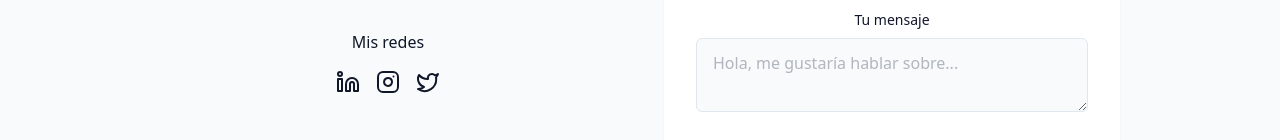
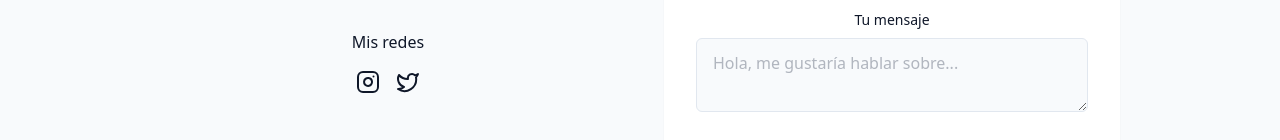
Before and after one commit to Err1ck/Portfolio, a React (Vite) app: page / in a window 1280 px wide. Shown: the part 3942-4082 px from the top of the page. Built offline with nearby package versions, Linux system fonts and the light colour scheme.

Commit message:
refactor: ContactSection

```diff
--- a/src/components/ContactSection.jsx
+++ b/src/components/ContactSection.jsx
@@ -96,13 +96,15 @@ export const ContactSection = () => {
             <div className="pt-8">
               <h4 className="font-medium mb-4 ">Mis redes</h4>
               <div className="flex space-x-4 justify-center">
-                <a href="#" target="_blank">
+                {/*
+                <a href="https://www.linkedin.com/in/erickcabezas/" target="_blank">
                   <Linkedin />
                 </a>
-                <a href="#" target="_blank">
+                */}
+                <a href="https://www.instagram.com/er1ck.cg/" target="_blank">
                   <Instagram />
                 </a>
-                <a href="#" target="_blank">
+                <a href="https://x.com/Erryck" target="_blank">
                   <Twitter />
                 </a>
               </div>
```
